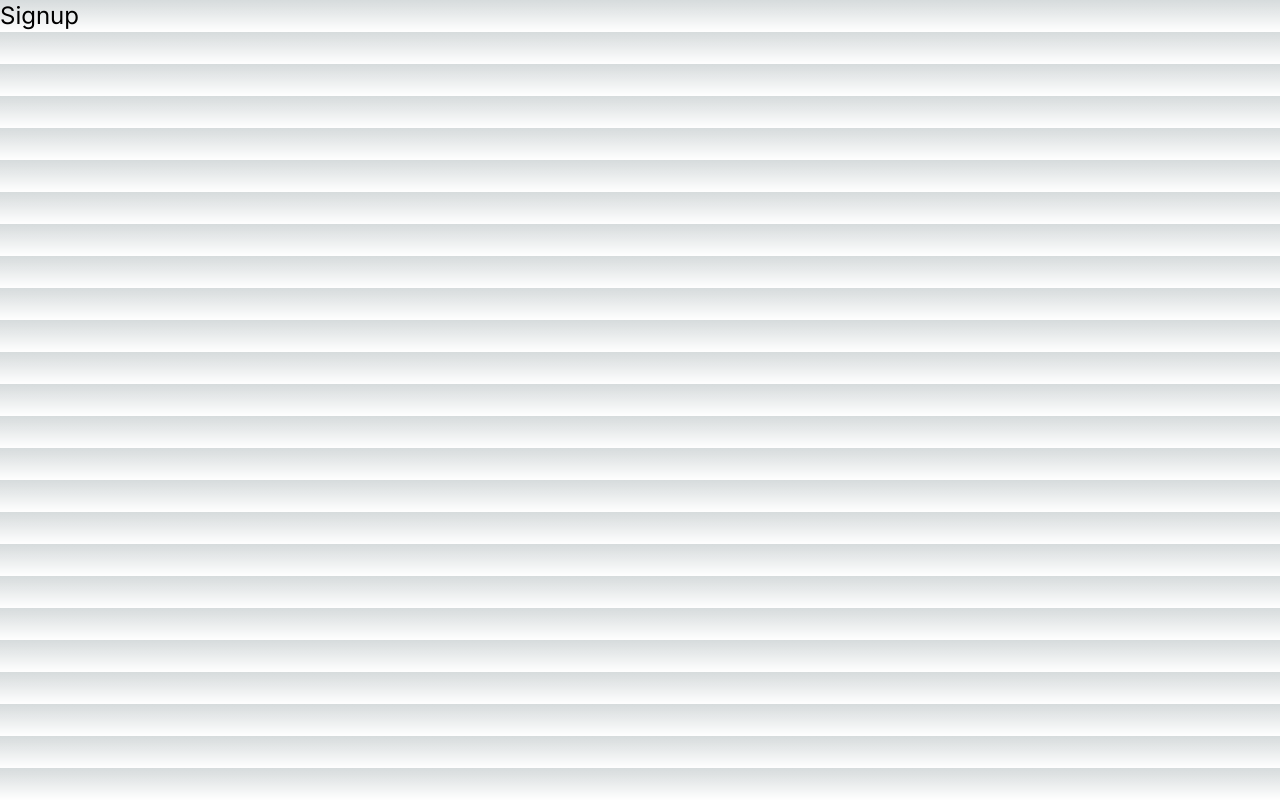
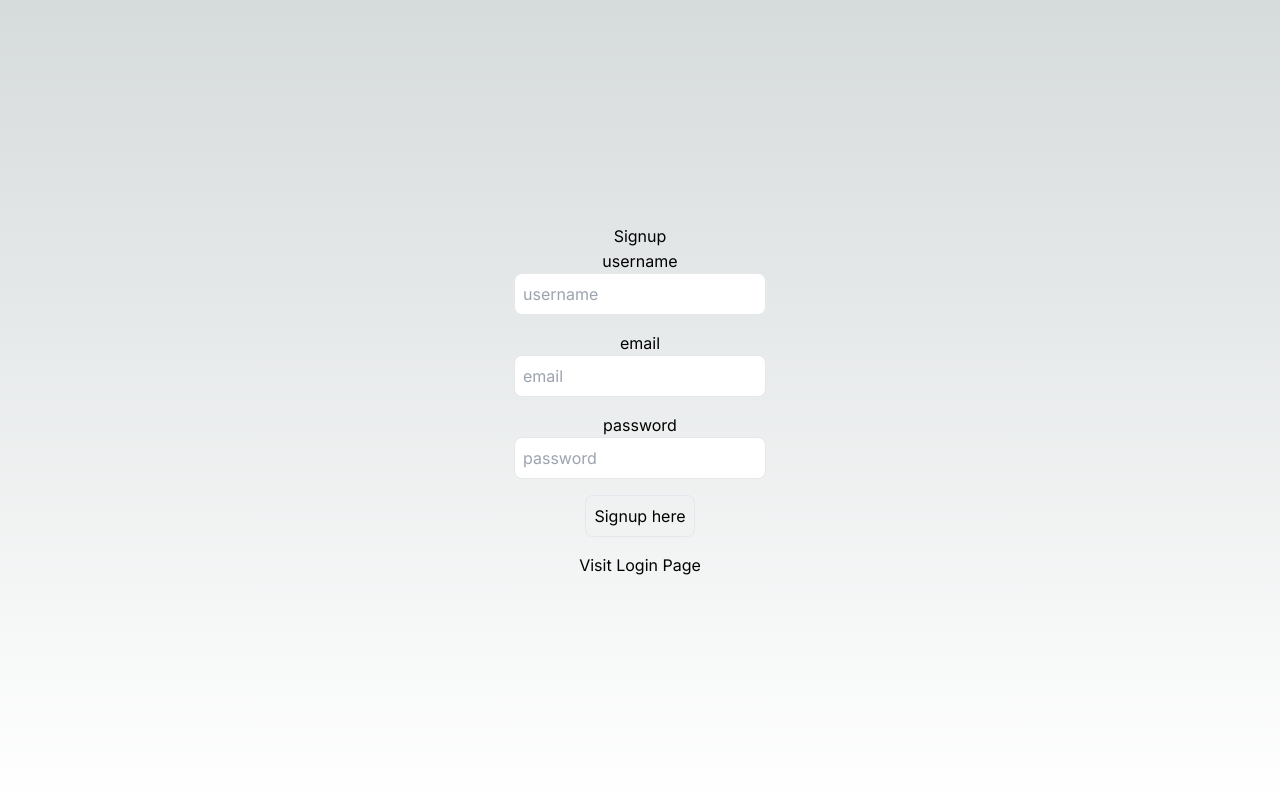
Before and after one commit to Adamwest023/NextjsTutorial, a Next.js app: page /signup in a window 1280 px wide. Built offline with nearby package versions, Linux system fonts and the light colour scheme.

Commit message:
created page connections on front-end

```diff
--- a/src/app/login/page.tsx
+++ b/src/app/login/page.tsx
@@ -1,7 +1,47 @@
+"use client";
+import Link from "next/link";
+import React from "react";
+import { useRouter } from "next/navigation";
+import { axios } from "axios";
+
+
+
 export default function LoginPage() {
+    const [user, setUser] = React.useState({
+        email: "",
+        password: "",
+    });
+    const onLogin  = async () => {
+
+    }
+
+
     return (
-        <div className="flex">
-            <h1 className="text-center text-black text-2xl">Login</h1>
+        <div className="flex flex-col items-center justify-center min-h-screen py-2">
+            <h1>Login</h1>
+            <hr />
+            <label htmlFor="email">email</label>
+            <input
+                className="p-2 border border-gray-200 rounded-lg  mb-4 focus:outline-none focus:border-gray-600"
+                id="email"
+                type="text"
+                value={user.email}
+                onChange={(e) => setUser({ ...user, email: e.target.value })}
+                placeholder="email"
+            />
+            <label htmlFor="password">password</label>
+            <input
+                className="p-2 border border-gray-200 rounded-lg  mb-4 focus:outline-none focus:border-gray-600"
+                id="password"
+                type="text"
+                value={user.password}
+                onChange={(e) => setUser({ ...user, password: e.target.value })}
+                placeholder="password"
+            />
+            <button
+                onClick={onLogin}
+                className="p-2 border border-gray-200 rounded-lg  mb-4 focus:outline-none focus:border-gray-600">Login here</button>
+                <Link href="/signup">Visit Signup Page</Link>
         </div>
     )
 }
--- /dev/null
+++ b/src/app/profile/[id]/page.tsx
@@ -0,0 +1,12 @@
+export default function UserProfile({ params }: any) {
+
+    return (
+        <div className="flex flex-col items-center justify-center min-h-screen py-2">
+            <h1>Profile</h1>
+            <hr />
+            <p className="text-4xl">Profile page
+                <span className="p-2 ml-2 rounded bg-blue-500 text-black ">{params.id}</span></p>
+
+        </div>
+    )
+}
--- /dev/null
+++ b/src/app/profile/page.tsx
@@ -0,0 +1,11 @@
+export default function ProfilePage() {
+
+    return (
+        <div className="flex flex-col items-center justify-center min-h-screen py-2">
+            <h1>Profile</h1>
+            <hr />
+            <p>Profile page</p>
+
+        </div>
+    )
+}
--- a/src/app/signup/page.tsx
+++ b/src/app/signup/page.tsx
@@ -1,8 +1,57 @@
-export default function SignupPage(){
+"use client";
+import Link from "next/link";
+import React from "react";
+import { useRouter } from "next/navigation";
+import { axios } from "axios";
 
-    return(
-        <div className="flex">
-            <h1 className='text-center text-black text-2xl'>Signup</h1>
+
+
+export default function SignupPage() {
+    const [user, setUser] = React.useState({
+        email: "",
+        password: "",
+        username: "",
+    });
+    const onSignup = async () => {
+
+    }
+
+
+    return (
+        <div className="flex flex-col items-center justify-center min-h-screen py-2">
+            <h1>Signup</h1>
+            <hr />
+            <label htmlFor="username">username</label>
+            <input
+                className="p-2 border border-gray-200 rounded-lg  mb-4 focus:outline-none focus:border-gray-600"
+                id="username"
+                type="text"
+                value={user.username}
+                onChange={(e) => setUser({ ...user, username: e.target.value })}
+                placeholder="username"
+            />
+            <label htmlFor="email">email</label>
+            <input
+                className="p-2 border border-gray-200 rounded-lg  mb-4 focus:outline-none focus:border-gray-600"
+                id="email"
+                type="text"
+                value={user.email}
+                onChange={(e) => setUser({ ...user, email: e.target.value })}
+                placeholder="email"
+            />
+            <label htmlFor="password">password</label>
+            <input
+                className="p-2 border border-gray-200 rounded-lg  mb-4 focus:outline-none focus:border-gray-600"
+                id="password"
+                type="text"
+                value={user.password}
+                onChange={(e) => setUser({ ...user, password: e.target.value })}
+                placeholder="password"
+            />
+            <button
+                onClick={onSignup}
+                className="p-2 border border-gray-200 rounded-lg  mb-4 focus:outline-none focus:border-gray-600">Signup here</button>
+                <Link href="/login">Visit Login Page</Link>
         </div>
     )
 }
--- a/tsconfig.json
+++ b/tsconfig.json
@@ -10,7 +10,7 @@
     "esModuleInterop": true,
     "module": "esnext",
     "moduleResolution": "node",
-    "resolveJsonModule": true,
+    // "resolveJsonModule": true,
     "isolatedModules": true,
     "jsx": "preserve",
     "incremental": true,
```
Also changed, not shown: src/dbConfig/dbConfig.ts (added, +23 -0 lines), src/app/api/users/login/route.ts (added), src/app/api/users/signup/route.ts (added), 1 other file (tests, documents, lock files or other folders).
